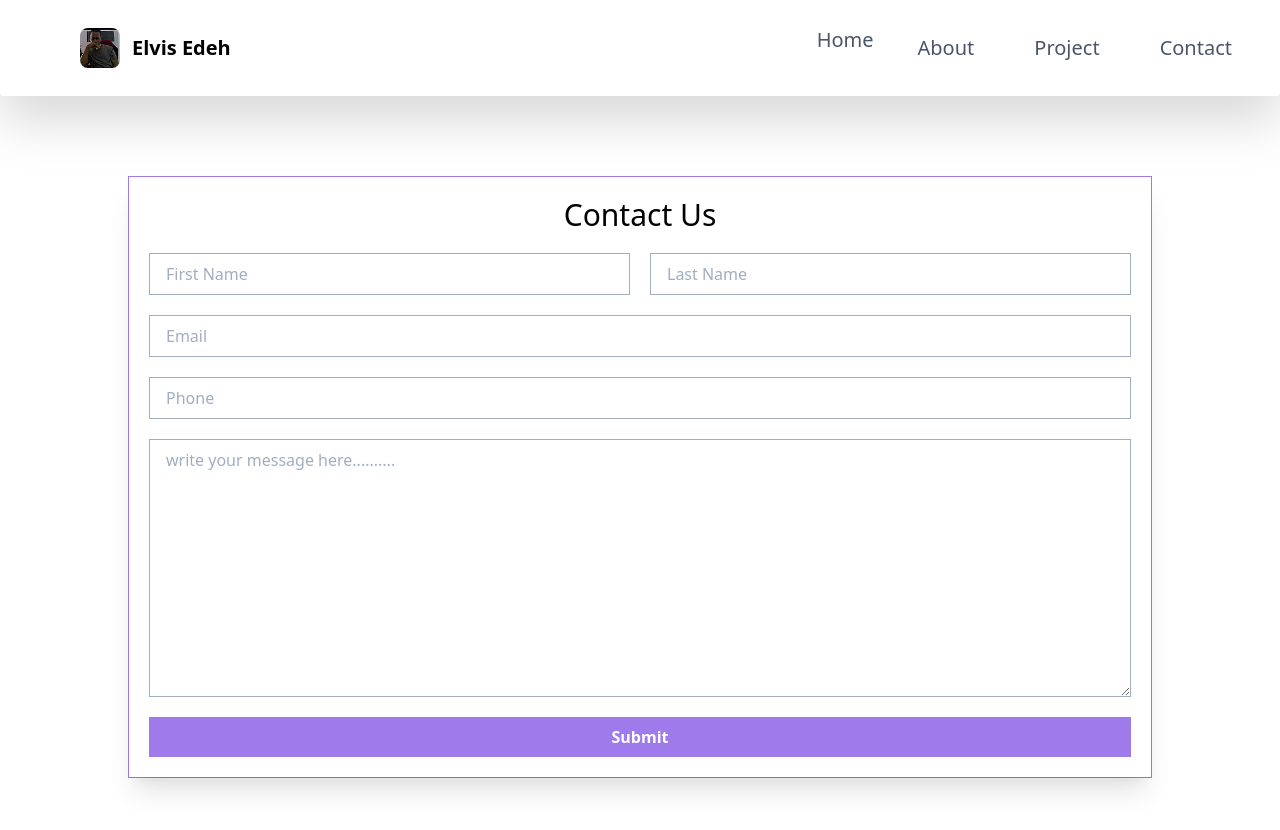
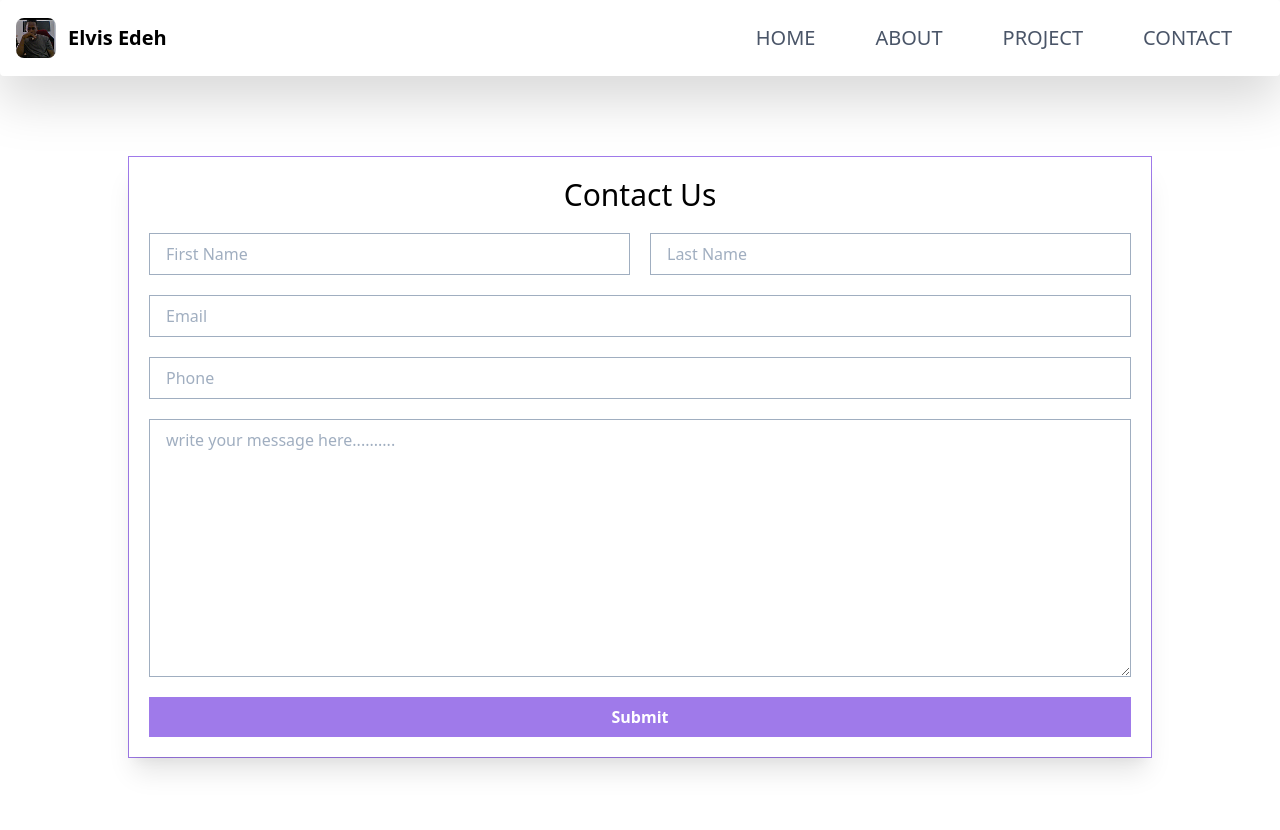
Before and after one commit to Maduike-7/portfolio, a website: page contact.html in a window 1280 px wide. Drawn offline with nearby package versions, Linux system fonts and the light colour scheme.

Commit message:
fix commit

```diff
--- a/contact.html
+++ b/contact.html
@@ -7,10 +7,10 @@
     <title>Contact Page</title>
         <link rel="stylesheet" href="./dist/output.css">
         <link rel="stylesheet" href="https://cdnjs.cloudflare.com/ajax/libs/tailwindcss/1.9.0/tailwind.min.css">
-        <nav  class="bg-white border-gray-200 px-2 sm:px-4  py-2.5 rounded dark:bg-gray-900 drop-shadow-2xl">
+        <nav  class="bg-white border-gray-200 px-2 sm:px-4   rounded dark:bg-gray-900 drop-shadow-2xl">
             <div class="container flex flex-wrap justify-between items-center mx-auto ">
               <a href="https://flowbite.com/" class="flex items-center">
-                  <img src="/images/Elvis 3.png" class="mr-3 h-10 sm:h-9 rounded-lg ml-16" alt="Elvis">
+                  <img src="/images/Elvis 3.png" class="mr-3 h-10 sm:h-9 rounded-lg" alt="Elvis">
                   <span class="self-center text-xl font-semibold whitespace-nowrap dark:text-black animate__animated  animate__bounce bg-repeat-2">Elvis Edeh</span>
               </a>
               <button id="hamburger"  data-collapse-toggle="navbar-default" type="button" class="inline-flex items-center p-3 ml-3 text-sm text-gray-500 rounded-lg md:hidden  hover:bg-gray-100 focus:outline-none focus:ring-2 dark:text-gray-400 " aria-controls="navbar-default" aria-expanded="false">
@@ -20,18 +20,17 @@
               <div  id="menu"  class="hidden w-full md:block md:w-auto " id="navbar-default">
                 <ul class="flex flex-col p-4 mt-4 bg-gray-50 rounded-lg border border-gray-100 md:flex-row md:space-x-8 md:mt-0 md:text-sm md:font-medium md:border-0 md:bg-white dark:bg-gray-800 md:dark:bg-gray-900 dark:border-gray-700">
                   <li>
-                    <a href="index.html" class="block py-2 pr-4 pl-3 text-gray-700 rounded text-sm md:text-base lg:text-xl hover:bg-gray-100 md:hover:bg-transparent md:border-0 hover:text-red-700  md:p-0  md:dark:hover:text-white capitalize  dark:hover:text-white md:dark:hover:bg-transparent">Home</a>
+                    <a href="index.html" smooth class="block py-2 pr-4 pl-3 text-gray-700 rounded text-sm md:text-base lg:text-xl hover:bg-gray-100 md:hover:bg-transparent md:border-0 hover:text-red-700  md:dark:hover:text-white capitalize  dark:hover:text-white md:dark:hover:bg-transparent ">HOME</a>
                   </li>
                   <li>
-                    <a href="#about" smooth class="block py-2 pr-4 pl-3 text-gray-700 rounded text-sm md:text-base lg:text-xl hover:bg-gray-100 md:hover:bg-transparent md:border-0 hover:text-red-700  md:dark:hover:text-white capitalize  dark:hover:text-white md:dark:hover:bg-transparent ">About</a>
+                    <a href="#about" smooth class="block py-2 pr-4 pl-3 text-gray-700 rounded text-sm md:text-base lg:text-xl hover:bg-gray-100 md:hover:bg-transparent md:border-0 hover:text-red-700  md:dark:hover:text-white capitalize  dark:hover:text-white md:dark:hover:bg-transparent ">ABOUT</a>
                   </li>
                   <li>
-                    <a href="#projects" smoothed class="block py-2 pr-4 pl-3   text-gray-700 rounded text-sm md:text-base lg:text-xl hover:bg-gray-100 md:hover:bg-transparent md:border-0 hover:text-red-700   md:dark:hover:text-white capitalize  dark:hover:text-white md:dark:hover:bg-transparent">Project</a>
+                    <a href="#projects" smoothed class="block py-2 pr-4 pl-3   text-gray-700 rounded text-sm md:text-base lg:text-xl hover:bg-gray-100 md:hover:bg-transparent md:border-0 hover:text-red-700   md:dark:hover:text-white capitalize  dark:hover:text-white md:dark:hover:bg-transparent">PROJECT</a>
                   </li>
                   <li>
-                    <a href="contact.html" smooth class="block py-2 pr-4 pl-3 text-gray-700 rounded text-sm md:text-base lg:text-xl hover:bg-gray-100 md:hover:bg-transparent md:border-0 hover:text-red-700   md:dark:hover:text-white capitalize dark:hover:text-white md:dark:hover:bg-transparent"aria-current="page">contact</a>
+                    <a href="contact.html" smooth class="block py-2 pr-4 pl-3 text-gray-700 rounded text-sm md:text-base lg:text-xl hover:bg-gray-100 md:hover:bg-transparent md:border-0 hover:text-red-700   md:dark:hover:text-white capitalize dark:hover:text-white md:dark:hover:bg-transparent" aria-current="page">CONTACT</a>
                   </li>
-
                 </ul>
               </div>
             </div>
@@ -51,7 +50,7 @@
                   <textarea id="comments" cols="10" rows="10" name="comments, questions" class="border border-gray-500 px-4 py-2 focus:outline-none focus:border-purple-500 col-span-2"
                   placeholder="write your message here.........."></textarea>
                 </div>
-<a href="#">                <button type="submit" value="Send Message" class="focus:outline-none mt-5 h-14 bg-purple-500 px-4 py-2 text-white font-bold w-full">Submit</button>
+<a href="#"><button type="submit" value="Send Message" class="focus:outline-none mt-5 h-14 bg-purple-500 px-4 py-2 text-white font-bold w-full">Submit</button>
 </a>
               </form>
             </div>
```
Also changed, not shown: index.css (+6 -7 lines), index.html (+2 -2 lines).
